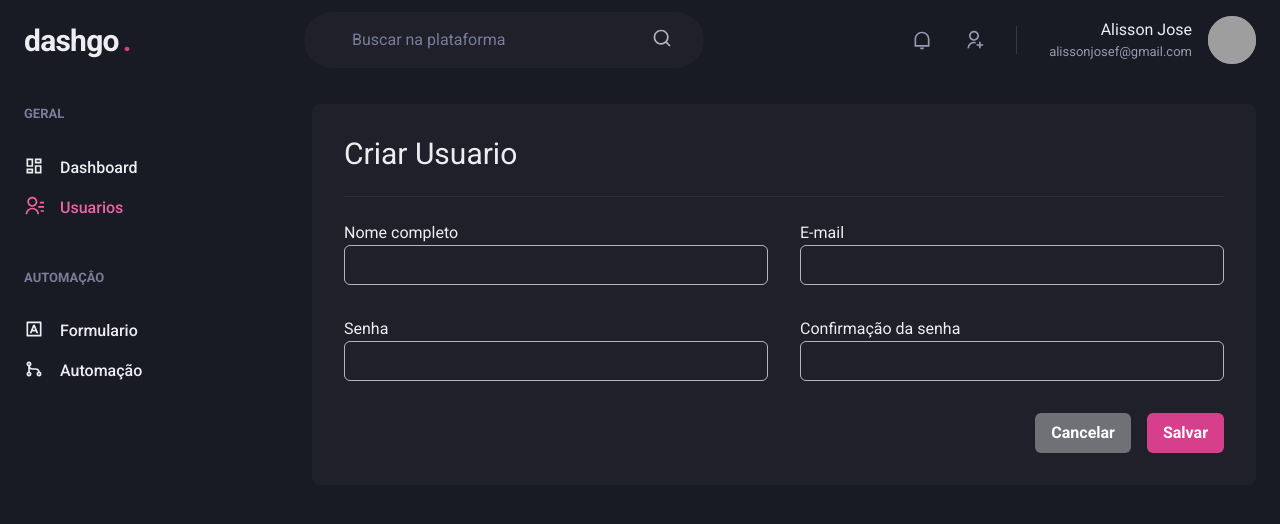
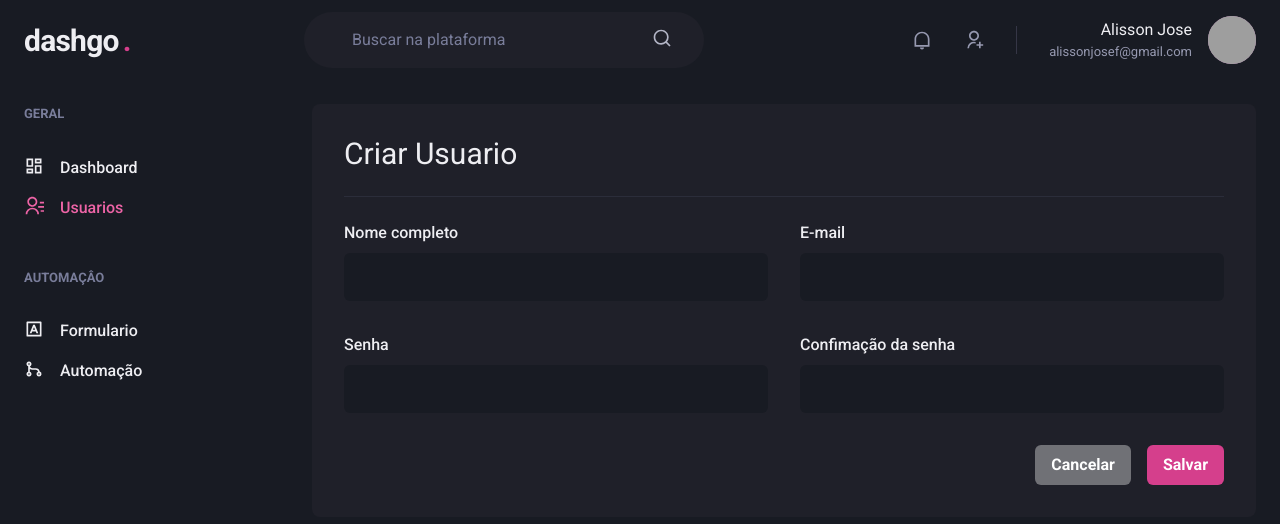
Before and after one commit to alissonjosef/dashgo, a Next.js app: page /users/create in a window 1280 px wide. Shown: the top 524 px of the page. Built offline with nearby package versions, Linux system fonts and the light colour scheme; grey boxes are pictures that could not be loaded.

Commit message:
[feat/05] feat: form create

```diff
--- a/src/pages/index.tsx
+++ b/src/pages/index.tsx
@@ -1,10 +1,10 @@
 import { Button, Flex, Stack } from "@chakra-ui/react";
+import { Input } from "../components/Form/Input";
 import { useForm, SubmitHandler } from "react-hook-form";
-import { Input } from "../components/Form/Input";
 import * as yup from 'yup'
 import { yupResolver } from '@hookform/resolvers/yup'
 
-type SignInformDara = {
+type SignInformData = {
   email: string
   password: string
 }
@@ -20,7 +20,7 @@ export default function SignIn() {
   });
 
 
-  const handleSignIn: SubmitHandler<SignInformDara>  = async (values) =>{
+  const handleSignIn: SubmitHandler<SignInformData>  = async (values) =>{
     await new Promise(resolve => setTimeout(resolve, 2000))
 
     console.log("🚀 ~ values", values);
--- a/src/pages/users/create.tsx
+++ b/src/pages/users/create.tsx
@@ -5,16 +5,52 @@ import {
   Flex,
   Heading,
   HStack,
-  Input,
   SimpleGrid,
   VStack,
   Text,
 } from "@chakra-ui/react";
+import { useForm, SubmitHandler } from "react-hook-form";
+import * as yup from "yup";
+import { yupResolver } from "@hookform/resolvers/yup";
 import Link from "next/link";
+
+import { Input } from "../../components/Form/Input";
 import Header from "../../components/Header";
 import { Sidebar } from "../../components/Siderbar/index";
 
+type CreateUserformData = {
+  name: string;
+  email: string;
+  password: string;
+  password_confirmation: string;
+};
+
+const createUserFormSchema = yup.object().shape({
+  name: yup.string().required("Nome obrigatorio"),
+  email: yup.string().required("E-mail obrigatorio").email("E-mail inválido"),
+  password: yup
+    .string()
+    .required("Senha obrigatória")
+    .min(6, "No mínino 6 caracteres"),
+  password_confirmation: yup
+    .string()
+    .oneOf([null, yup.ref("password")], "As senhas precisam ser iguais"),
+});
+
 export default function CreateUser() {
+  const {
+    register,
+    handleSubmit,
+    formState,
+    formState: { errors },
+  } = useForm({
+    resolver: yupResolver(createUserFormSchema),
+  });
+
+  const handleCreateUser: SubmitHandler<CreateUserformData> = async (value) => {
+    await new Promise((resolve) => setTimeout(resolve, 2000));
+    console.log("🚀 ~ value", value);
+  };
   return (
     <Box>
       <Header />
@@ -22,7 +58,14 @@ export default function CreateUser() {
       <Flex w="100%" my="6" maxWidth={1480} mx="auto" px="6">
         <Sidebar />
 
-        <Box flex="1" borderRadius={8} bg="gray.800" p={["6", "8"]}>
+        <Box
+          as="form"
+          flex="1"
+          borderRadius={8}
+          bg="gray.800"
+          p={["6", "8"]}
+          onSubmit={handleSubmit(handleCreateUser)}
+        >
           <Heading size="lg" fontWeight="normal">
             Criar Usuario
           </Heading>
@@ -31,31 +74,38 @@ export default function CreateUser() {
 
           <VStack spacing="8">
             <SimpleGrid minChildWidth="240px" spacing={["6", "8"]} w="100%">
-              <Box>
-                <Text>Nome completo</Text>
-                <Input name="name" label="Nome completo" />
-              </Box>
+              <Input
+                name="name"
+                label="Nome completo"
+                error={errors.name}
+                {...register("name", { required: true })}
+              />
 
-              <Box>
-                <Text>E-mail</Text>
-                <Input name="email" type="email" label="E-mail" />
-              </Box>
+              <Input
+                name="email"
+                type="email"
+                label="E-mail"
+                error={errors.email}
+                {...register("email", { required: true })}
+              />
             </SimpleGrid>
 
             <SimpleGrid minChildWidth="240px" spacing={["6", "8"]} w="100%">
-              <Box>
-                <Text>Senha</Text>
-                <Input name="password" type="password" label="Senha" />
-              </Box>
+              <Input
+                name="password"
+                type="password"
+                label="Senha"
+                error={errors.password}
+                {...register("password", { required: true })}
+              />
 
-              <Box>
-                <Text>Confirmação da senha</Text>
-                <Input
-                  name="password_confirmation"
-                  type="password"
-                  label="Confimação da senha"
-                />
-              </Box>
+              <Input
+                name="password_confirmation"
+                type="password"
+                label="Confimação da senha"
+                error={errors.password_confirmation}
+                {...register("password_confirmation", { required: true })}
+              />
             </SimpleGrid>
           </VStack>
 
@@ -66,7 +116,13 @@ export default function CreateUser() {
                   Cancelar
                 </Button>
               </Link>
-              <Button colorScheme="pink">Salvar</Button>
+              <Button
+                type="submit"
+                isLoading={formState.isSubmitting}
+                colorScheme="pink"
+              >
+                Salvar
+              </Button>
             </HStack>
           </Flex>
         </Box>
```
